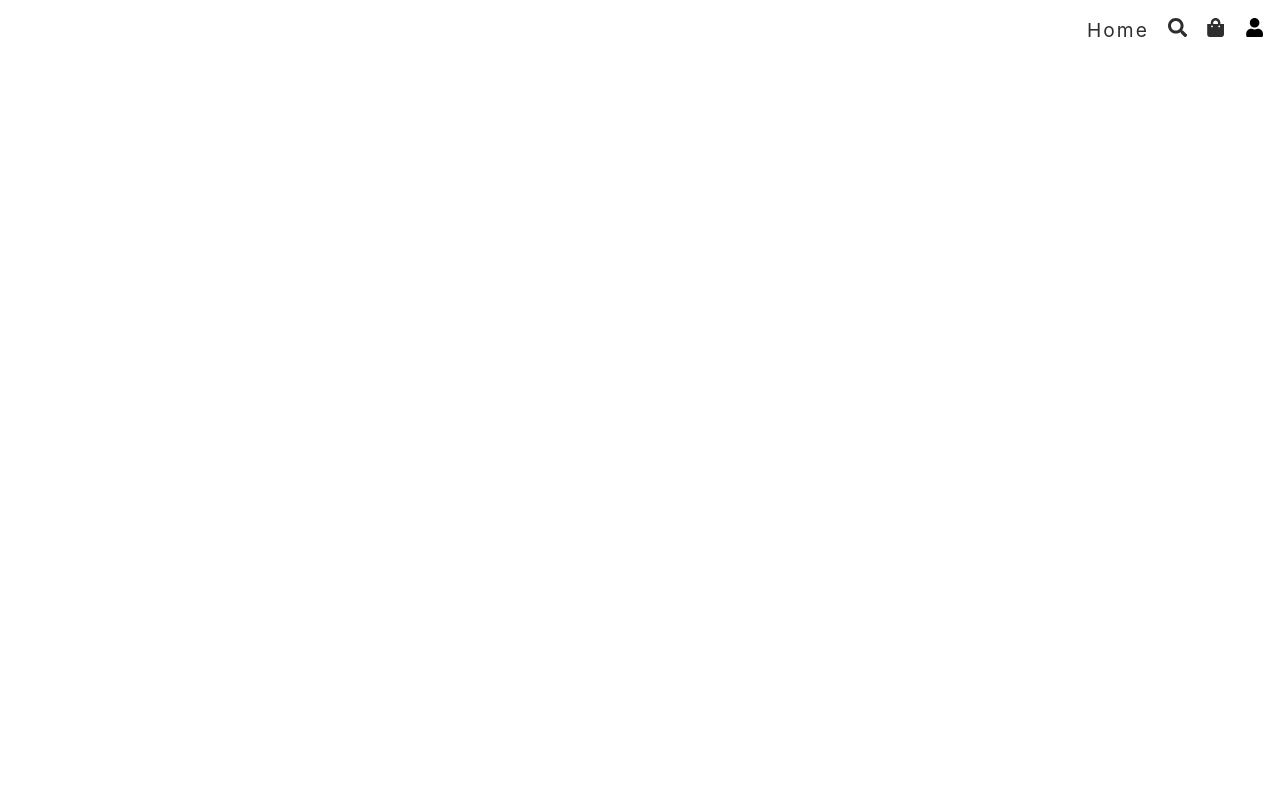
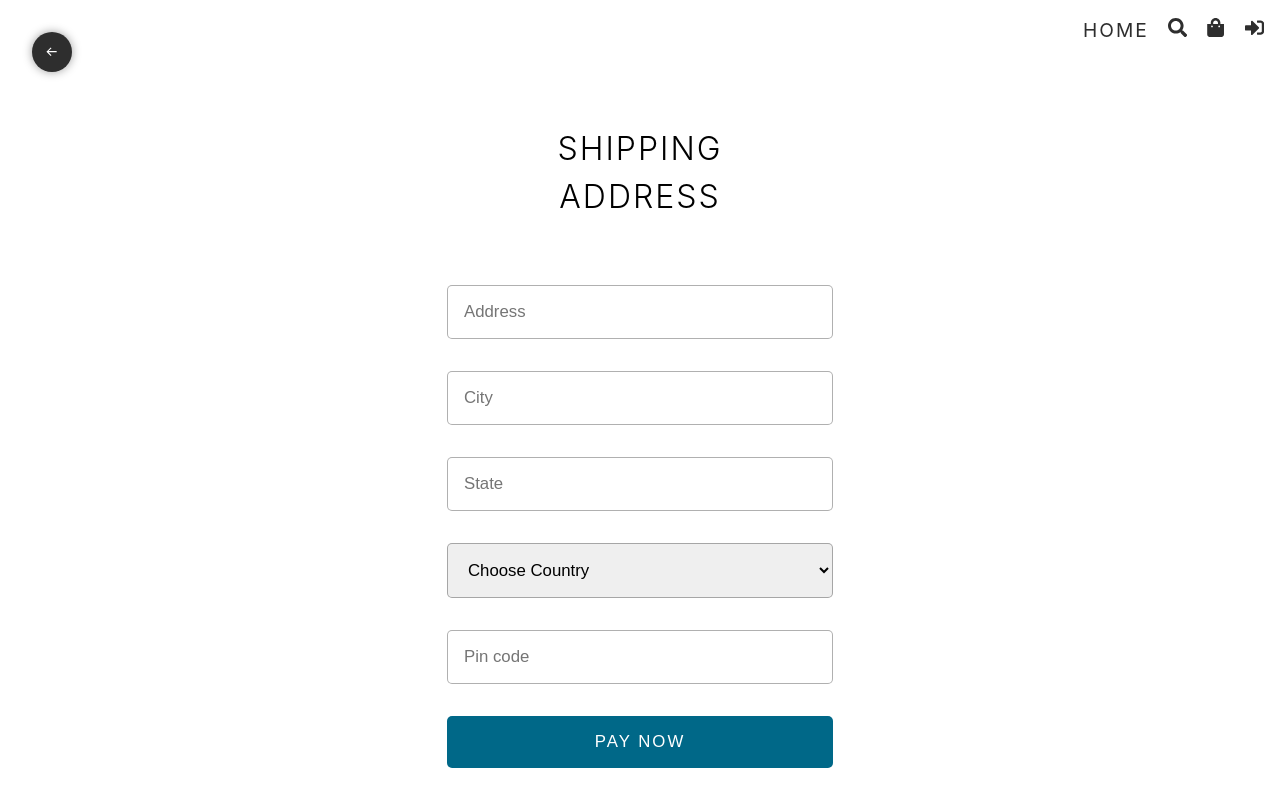
Before and after one commit to sidpd51/Ecommerce-FullStack, a React (Vite) app in the folder ecommerce-frontend/: page /shipping in a window 1280 px wide. Before the commit this address had no page. Built offline with nearby package versions, Linux system fonts and the light colour scheme.

Commit message:
feat: add shipping & login page

```diff
--- a/ecommerce-frontend/src/App.tsx
+++ b/ecommerce-frontend/src/App.tsx
@@ -7,6 +7,7 @@
 const Home = lazy(() => import("./pages/Home"))
 const Cart = lazy(() => import("./pages/Cart"))
 const Search = lazy(() => import("./pages/Search"))
+const Login = lazy(()=> import ("./pages/Login"))
 
 // Admin routes importing
 
@@ -21,6 +22,7 @@
 const Stopwatch = lazy(() => import("./pages/admin/apps/stopwatch"));
 const Toss = lazy(() => import("./pages/admin/apps/toss"));
 const NewProduct = lazy(() => import("./pages/admin/management/newproduct"));
+const Shipping = lazy(() => import("./pages/Shipping"))
 const ProductManagement = lazy(
   () => import("./pages/admin/management/productmanagement")
 );
@@ -38,6 +40,16 @@
           <Route path="/" element={<Home />} />
           <Route path="/search" element={<Search />} />
           <Route path="/cart" element={<Cart />} />
+          {/* Not logged in user  */}
+          <Route path="/login" element={<Login />} />
+
+
+          {/* Logged in user routes  */}
+          <Route>
+            <Route path="/shipping" element={<Shipping />} />
+          </Route>
+
+
 
           {/* Admin routes  */}
           <Route
--- a/ecommerce-frontend/src/components/Header.tsx
+++ b/ecommerce-frontend/src/components/Header.tsx
@@ -3,8 +3,8 @@
 import { Link } from "react-router-dom"
 
 const user = {
-    _id: "123",
-    role: "admin"
+    _id: "",
+    role: ""
 }
 function Header() {
 
@@ -14,7 +14,7 @@
     }
     return (
         <nav className="header">
-            <Link onClick={()=> setIsOpen(false)} to={"/"}>Home</Link>
+            <Link onClick={()=> setIsOpen(false)} to={"/"}>HOME</Link>
             <Link onClick={()=> setIsOpen(false)} to={"/search"}>{" "}<FaSearch />{" "}</Link>
             <Link onClick={()=> setIsOpen(false)} to={"/cart"}>{" "}<FaShoppingBag />{" "}</Link>
             {
--- a/ecommerce-frontend/src/pages/Cart.tsx
+++ b/ecommerce-frontend/src/pages/Cart.tsx
@@ -167,7 +167,7 @@
     }, 1000)
 
     return () => {
-      clearTimeout(timeOutID);d
+      clearTimeout(timeOutID);
       setIsValidCouponCode(false)
     }
   }, [couponCode]);
--- /dev/null
+++ b/ecommerce-frontend/src/pages/Login.tsx
@@ -0,0 +1,40 @@
+import { useState } from "react"
+import { FcGoogle } from "react-icons/fc"
+
+function Login() {
+    const [gender, setGender] = useState("")
+    const [date, setDate] = useState("")
+    return (
+        <div className="login">
+            <main>
+                <h1 className="heading">login</h1>
+                <div>
+                    <label htmlFor="gender">Gender</label>
+                    <select value={gender} onChange={e => setGender(e.target.value)} name="gender" id="gender">
+                        <option value="">Select Gender</option>
+                        <option value="male">Male</option>
+                        <option value="female">Female</option>
+                    </select>
+                </div>
+                <div>
+                    <label htmlFor="date">Date of Birth</label>
+                    <input
+                        type="data"
+                        name="data"
+                        value={date}
+                        id="date"
+                        onChange={e => setDate(e.target.value)}
+                    ></input>
+                </div>
+                <div>
+                    <p>Already signed in once</p>
+                    <button>
+                        <FcGoogle /><span>Sign in with Google</span>
+                    </button>
+                </div>
+            </main>
+        </div>
+    )
+}
+
+export default Login
--- /dev/null
+++ b/ecommerce-frontend/src/pages/Shipping.tsx
@@ -0,0 +1,73 @@
+import { useState } from "react"
+import { BiArrowBack } from "react-icons/bi";
+import { useNavigate } from "react-router-dom";
+
+type ShippingInfoType = {
+  address?: string;
+  city?: string;
+  state?: string;
+  country?: string;
+  pinCode: string;
+}
+
+function Shipping() {
+
+  const [shippingInfo, setShippingInfo] = useState<ShippingInfoType>({} as ShippingInfoType);
+  const changeHandler = (e: React.ChangeEvent<HTMLInputElement | HTMLSelectElement>) => {
+    setShippingInfo(prev => ({ ...prev, [e.target.name]: e.target.value }))
+  }
+  const navigate = useNavigate();
+
+  return (
+    <div className="shipping">
+      <button
+        className="back-btn"
+        onClick={() => {
+          navigate('/cart')
+        }}>
+        <BiArrowBack />
+      </button>
+
+      <form>
+        <h1>Shipping Address
+        </h1>
+        <input
+          type="text"
+          placeholder="Address"
+          name="address"
+          value={shippingInfo.address}
+          onChange={changeHandler}
+        ></input>
+        <input
+          type="text"
+          placeholder="City"
+          name="city"
+          value={shippingInfo.city}
+          onChange={changeHandler}
+        ></input>
+        <input
+          type="text"
+          placeholder="State"
+          name="state"
+          value={shippingInfo.state}
+          onChange={changeHandler}
+        ></input>
+        <select name="country" required value={shippingInfo.country} onChange={changeHandler}>
+          <option value="">Choose Country</option>
+          <option value="india">India</option>
+          <option value="russia">Russia</option>
+        </select>
+        <input
+          type="number"
+          placeholder="Pin code"
+          name="pinCode"
+          value={shippingInfo.pinCode}
+          onChange={changeHandler}
+        ></input>
+        <button type="button">Pay Now</button>
+      </form>
+    </div>
+  )
+}
+
+export default Shipping
--- /dev/null
+++ b/ecommerce-frontend/src/styles/_login.scss
@@ -0,0 +1,52 @@
+.login {
+    height: 90vh;
+    @include flex(column);
+
+    > main {
+      width: 100%;
+      height: 80%;
+      max-height: 650px;
+      max-width: 450px;
+      padding: 2rem;
+      border-radius: 0.5rem;
+      @include baseShadow;
+      @include flex(column, center, stretch);
+      > div {
+        width: 100%;
+        @include flex(column, flex-start, stretch, 0.2rem);
+        > input,
+        > select {
+          @include inputStyle;
+          border: 1px solid rgba(162, 162, 162, 0.53);
+          border-radius: 5px;
+          font-family: "Segoe UI", Tahoma, Geneva, Verdana, sans-serif;
+        }
+
+        > p {
+          text-align: center;
+          margin: 2rem;
+        }
+
+        button {
+          width: 70%;
+          margin: auto;
+          height: 3rem;
+          @include btn(unset, rgb(62, 125, 242), white);
+          @include flex;
+          border: 1px solid rgb(62, 125, 242);
+          border-radius: 5px;
+          font-size: 1.05rem;
+          > svg {
+            background-color: white;
+            width: 30%;
+            height: 100%;
+          }
+
+          > span {
+            width: 100%;
+            text-align: center;
+          }
+        }
+      }
+    }
+  }
--- /dev/null
+++ b/ecommerce-frontend/src/styles/_shipping.scss
@@ -0,0 +1,58 @@
+.shipping {
+    @include flex;
+
+    .back-btn {
+      @include square(2.5rem);
+      background-color: $color2;
+      color: $color1;
+      @include flex;
+      position: fixed;
+      top: 2rem;
+      left: 2rem;
+      border-radius: 100%;
+      border: none;
+      outline: none;
+      cursor: pointer;
+      @include baseShadow;
+
+      svg {
+        transition: all 0.3s;
+      }
+
+      &:hover svg {
+        translate: -0.25rem;
+      }
+    }
+
+    > form {
+      max-width: 450px;
+      width: 100%;
+      @include flex(column, center, stretch, 2rem);
+      padding: 2rem;
+
+      > h1 {
+        @include heading(2px);
+        margin: 2rem;
+        text-align: center;
+      }
+      > input,
+      > select {
+        border: 1px solid rgba(31, 31, 31, 0.351);
+        padding: 1rem;
+        outline: none;
+        font-size: 1.05rem;
+        border-radius: 5px;
+      }
+
+      > button {
+        @include btn(1rem, $color3, $color1);
+        border-radius: 5px;
+        font-size: 1.05rem;
+        text-transform: uppercase;
+        letter-spacing: 2px;
+        &:hover {
+          opacity: 0.8;
+        }
+      }
+    }
+  }
--- a/ecommerce-frontend/src/styles/admin-styles/_mixin.scss
+++ b/ecommerce-frontend/src/styles/admin-styles/_mixin.scss
@@ -46,3 +46,12 @@
 @mixin baseShadow() {
   box-shadow: 0 0 10px rgba(0, 0, 0, 0.384);
 }
+
+@mixin btn($p: 0.5rem 1rem, $bg, $color) {
+  padding: $p;
+  outline: none;
+  border: none;
+  cursor: pointer;
+  background-color: $bg;
+  color: $color;
+}
--- a/ecommerce-frontend/src/styles/app.scss
+++ b/ecommerce-frontend/src/styles/app.scss
@@ -36,6 +36,8 @@
 @import "admin-styles/mixin";
 @import "_home";
 @import "_cart";
+@import "_shipping";
+@import "_login";
 @import "admin-styles/dashboard";
 @import "admin-styles/products";
 @import "admin-styles/chart";
@@ -80,6 +82,13 @@
             @include flex(column, flex-start, center, 0.25rem);
         }
     }
+}
+
+.heading {
+    @include heading;
+    margin: 1rem 0;
+    text-align: center;
+
 }
 
 .admin-container {
```
